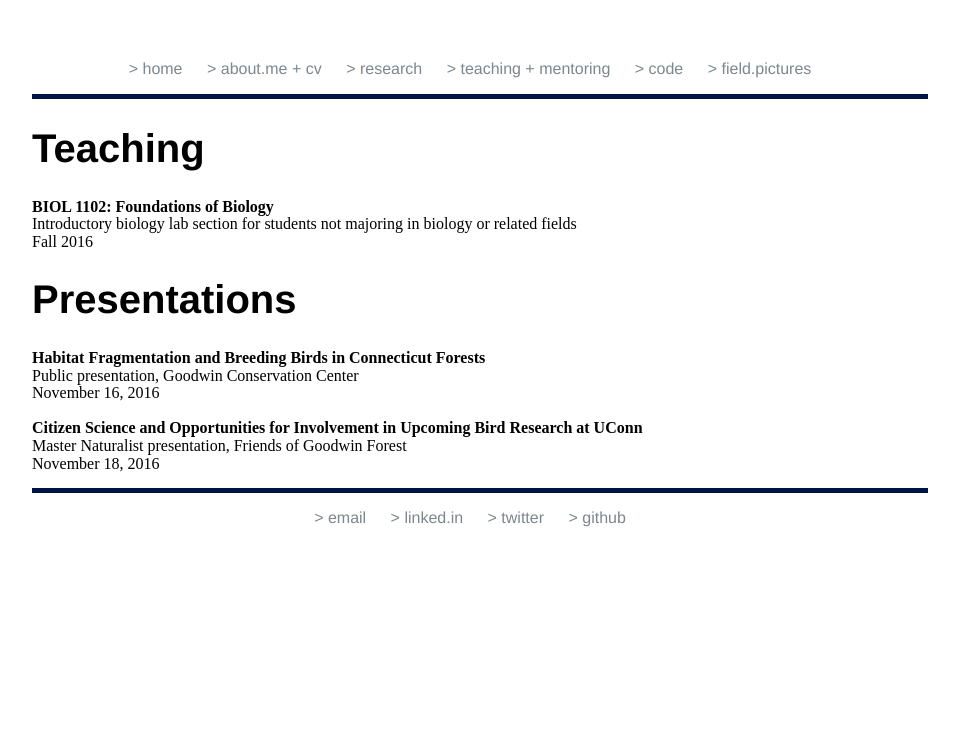
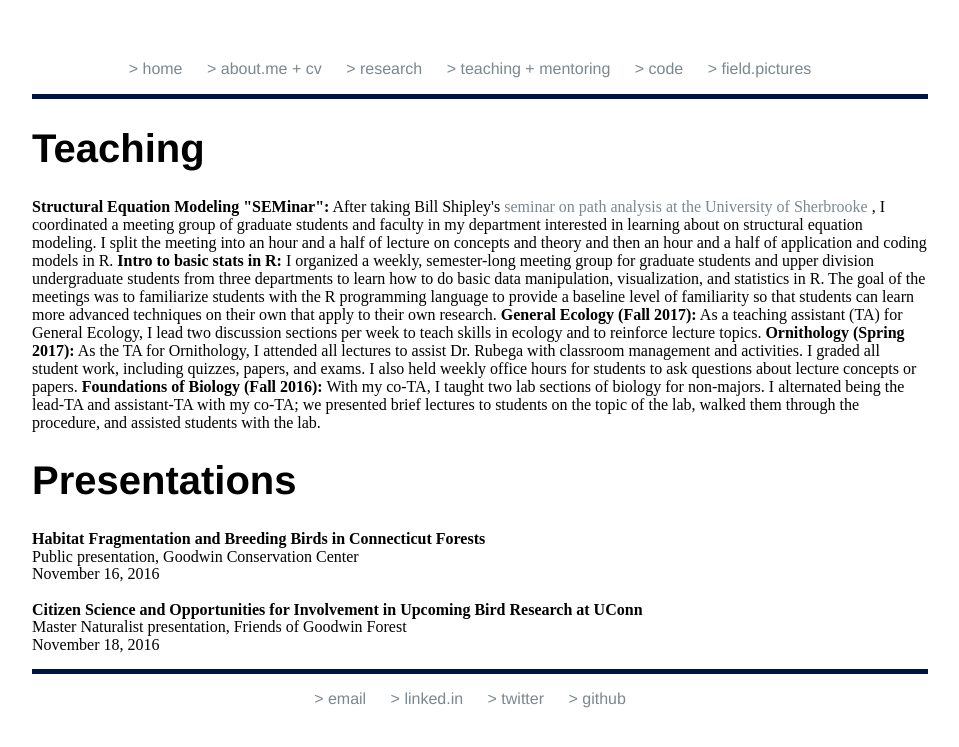
Before and after one commit to elizagrames/elizagrames.github.io, a Jekyll site: the page built from teaching/index.html, in a window 1280 px wide. Shown: the top 747 px of the page, without its empty margins (160-1119 px from the left). Built offline with Jekyll 4.4.1, drawn with Linux system fonts in a browser that asks for light colours.

Commit message:
Update index.html

```diff
--- a/teaching/index.html
+++ b/teaching/index.html
@@ -4,10 +4,16 @@ title: Eliza Grames, Ecology PhD Student
 ---
 <div class="blurb">
 	<h1>Teaching</h1>
-	<p><b>BIOL 1102: Foundations of Biology</b><br>
-		Introductory biology lab section for students not majoring in biology or related fields<br>
-		Fall 2016
-</p>
+	<b>Structural Equation Modeling "SEMinar":</b> After taking Bill Shipley's <a href="http://www.billshipley.recherche.usherbrooke.ca/ecole%20ete%20analyse%20des%20pistes.htm">seminar on path analysis at the University of Sherbrooke </a>, I coordinated a meeting group of graduate students and faculty in my department interested in learning about on structural equation modeling. I split the meeting into an hour and a half of lecture on concepts and theory and then an hour and a half of application and coding models in R.
+
+  <b>Intro to basic stats in R:</b> I organized a weekly, semester-long meeting group for graduate students and upper division undergraduate students from three departments to learn how to do basic data manipulation, visualization, and statistics in R. The goal of the meetings was to familiarize students with the R programming language to provide a baseline level of familiarity so that students can learn more advanced techniques on their own that apply to their own research.
+
+  <b>General Ecology (Fall 2017):</b> As a teaching assistant (TA) for General Ecology, I lead two discussion sections per week to teach skills in ecology and to reinforce lecture topics.
+
+  <b>Ornithology (Spring 2017):</b> As the TA for Ornithology, I attended all lectures to assist Dr. Rubega with classroom management and activities. I graded all student work, including quizzes, papers, and exams. I also held weekly office hours for students to ask questions about lecture concepts or papers.
+
+  <b>Foundations of Biology (Fall 2016):</b> With my co-TA, I taught two lab sections of biology for non-majors. I alternated being the lead-TA and assistant-TA with my co-TA; we presented brief lectures to students on the topic of the lab, walked them through the procedure, and assisted students with the lab.
+
 		<h1>Presentations</h1>
 	<p><b>Habitat Fragmentation and Breeding Birds in Connecticut Forests</b><br>
 Public presentation, Goodwin Conservation Center<br>
```
